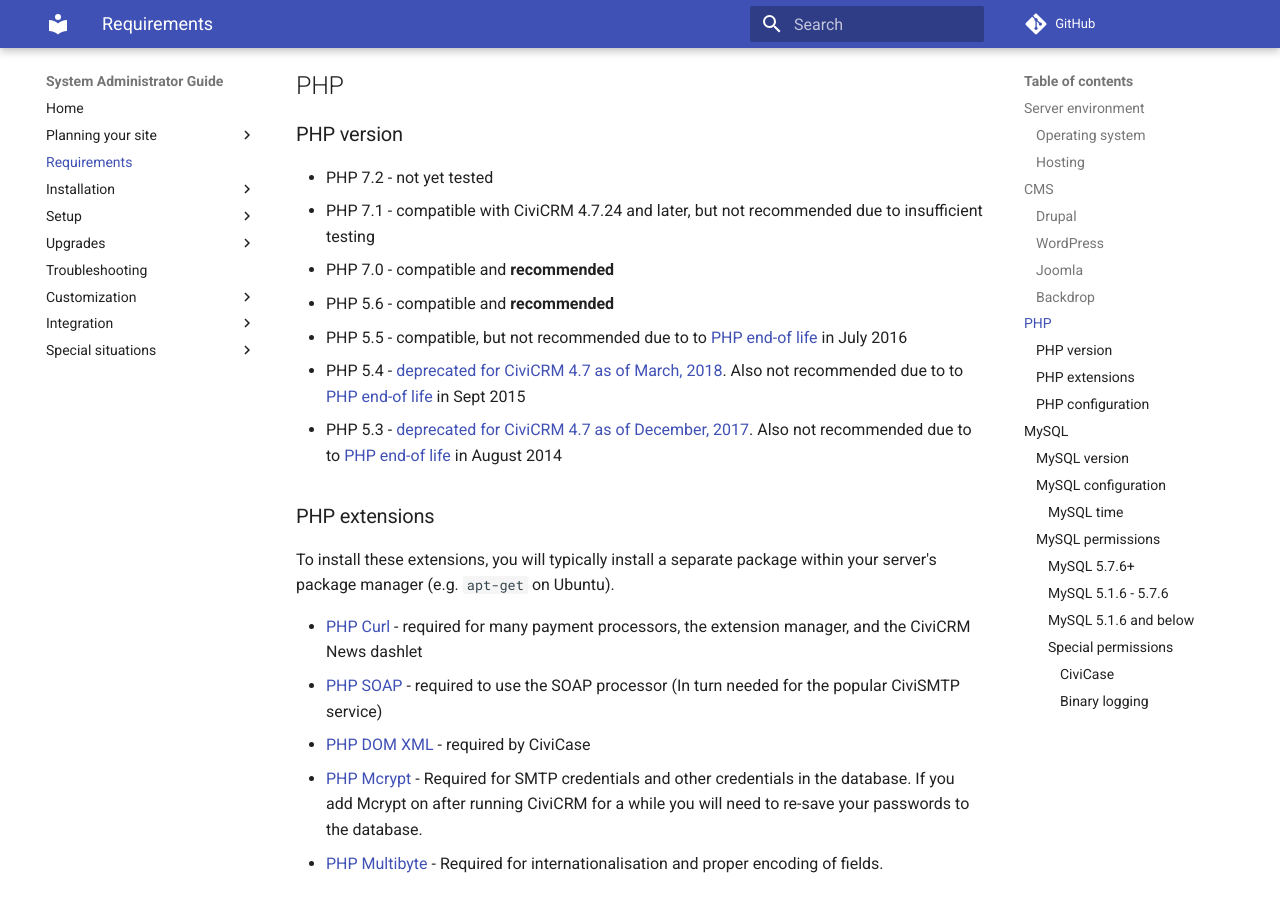
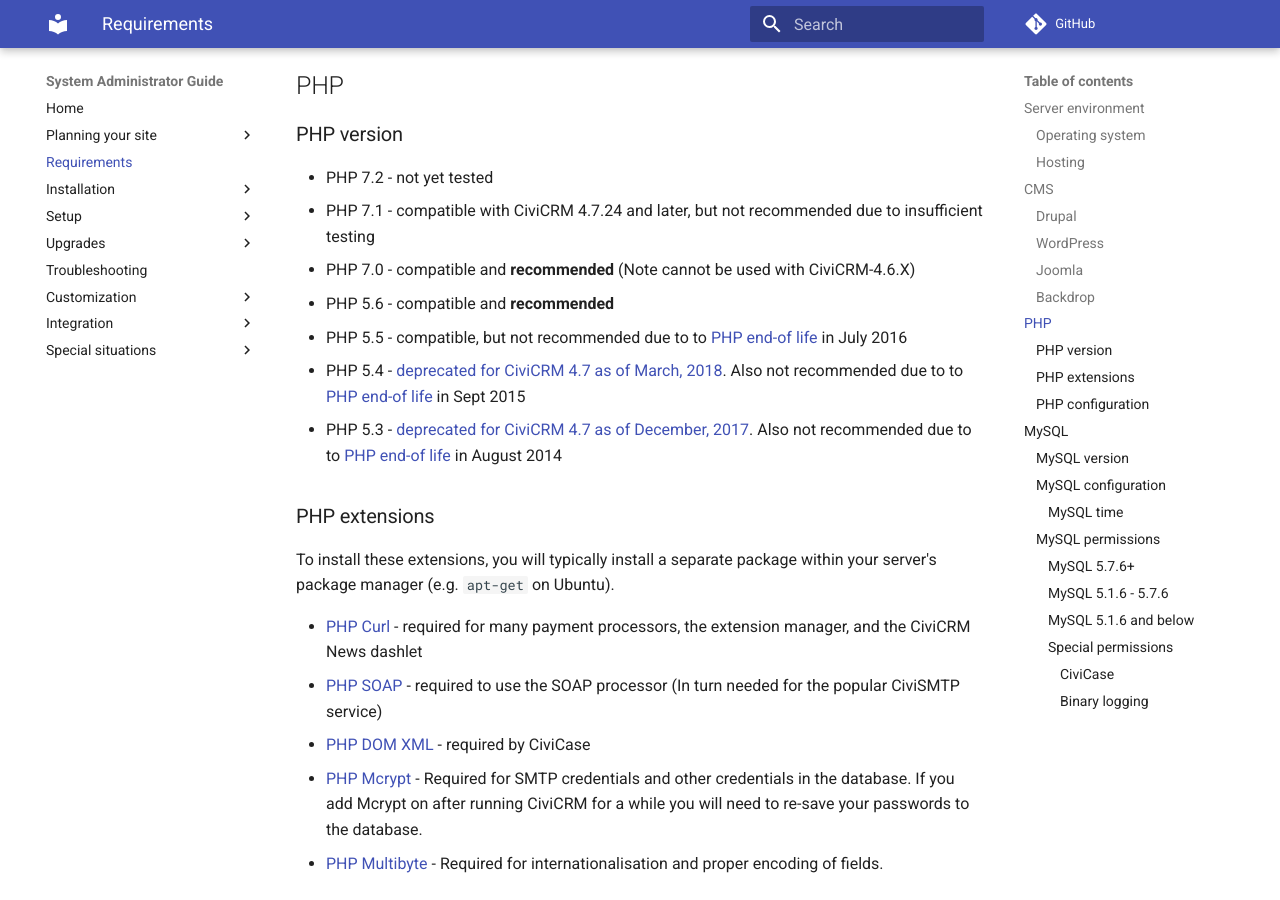
Before and after one commit to civicrm/civicrm-sysadmin-guide, an MkDocs documentation site: the page built from docs/requirements.md, in a window 1280 px wide and 900 px high, scrolled down 1578 px. Built offline with MkDocs 1.6.1 and Material for MkDocs 9.7.7, drawn with Linux system fonts in a browser that asks for light colours; comment, search, counter and statistics services are not loaded; old or Windows-style settings are respelled for this version of MkDocs.

Commit message:
Update requirements.md
added a note for 4.6 php-7.0

```diff
--- a/docs/requirements.md
+++ b/docs/requirements.md
@@ -49,7 +49,7 @@ See our page on [choosing a CMS](/planning/cms.md) for more information about th
 
 * PHP 7.2 - not yet tested
 * PHP 7.1 - compatible with CiviCRM 4.7.24 and later, but not recommended due to insufficient testing
-* PHP 7.0 - compatible and **recommended**
+* PHP 7.0 - compatible and **recommended** (Note cannot be used with CiviCRM-4.6.X)
 * PHP 5.6 - compatible and **recommended**
 * PHP 5.5 - compatible, but not recommended due to to [PHP end-of life](http://php.net/eol.php) in July 2016
 * PHP 5.4 - [deprecated for CiviCRM 4.7 as of March, 2018](https://civicrm.org/blog/totten/end-of-zombies-php-53-and-54). Also not recommended due to to [PHP end-of life](http://php.net/eol.php) in Sept 2015
```
